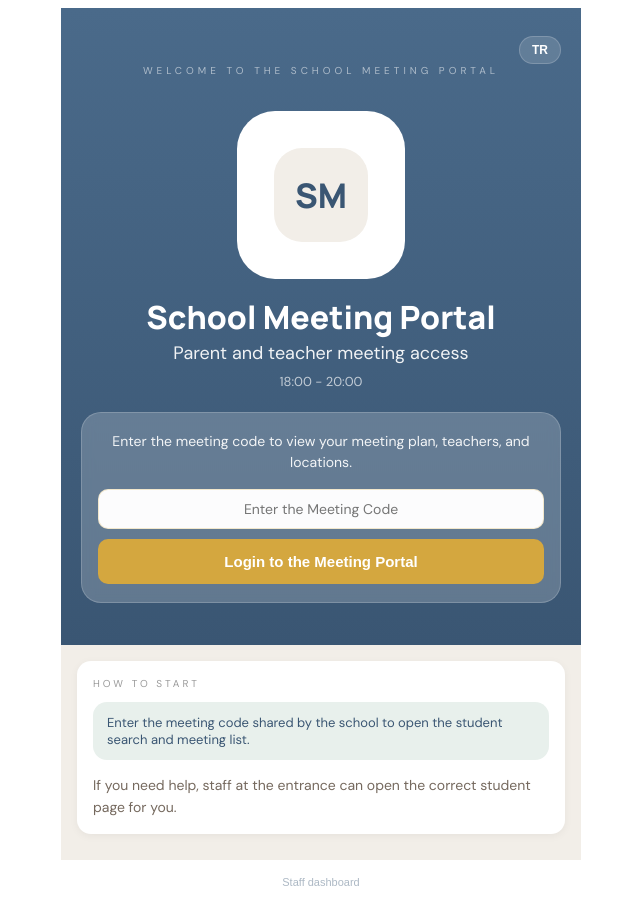
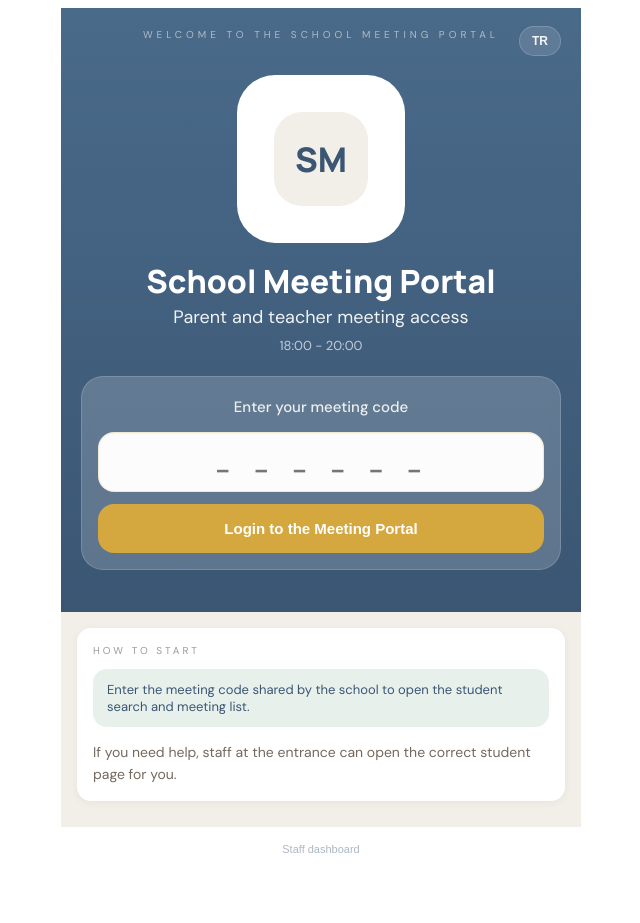
Before and after one commit to bedriozgur/veli_toplantisi, a React (Vite) app: page / in a window 1280 px wide. Shown: the whole page, without its empty margins (319-959 px from the left). After the commit the page ends 890 px from the top, so only its background shows below. Built offline with nearby package versions, Linux system fonts and the light colour scheme.

Commit message:
Update portal UI and enable EN/TR switch across screens

```diff
--- a/src/App.jsx
+++ b/src/App.jsx
@@ -37,54 +37,6 @@ const G = "#3A5673";
 const G2 = "#4A6A8A";
 const A = "#D4A73F";
 const CR = "#F2EEE8";
-
-const TRANSLATIONS = {
-  en: {
-    welcomeTop: "Welcome to the School Meeting Portal",
-    loginTitle: "Enter the meeting code to view your meeting plan, teachers, and locations.",
-    enterCode: "Enter the Meeting Code",
-    loginButton: "Login to the Meeting Portal",
-    howToStart: "How To Start",
-    defaultStatus: "Enter the meeting code from the school to open your meeting plan.",
-    cloudUnavailable: "Cloud event lookup is unavailable on this build.",
-    defaultNote: "Parents can scan the printed QR code or enter the meeting code provided by the school.",
-    staffLogin: "Staff login",
-    staffDashboard: "Staff dashboard",
-    languageSwitch: "TR",
-    landingSchoolFallback: "School Meeting Portal",
-    landingEventFallback: "Parent and teacher meeting access",
-    home: "Home",
-    meetingLookup: "Meeting Lookup",
-    parentScreen: "Parent screen",
-    lockStaff: "Lock staff",
-    staffDashboardTitle: "Staff Dashboard",
-    parentMeetings: "Parent meetings",
-    meetingPlan: "Meeting Plan"
-  },
-  tr: {
-    welcomeTop: "Okul Toplantı Portalına Hoş Geldiniz",
-    loginTitle: "Toplantı planınızı, öğretmenlerinizi ve toplantı yerlerini görmek için toplantı kodunu girin.",
-    enterCode: "Toplantı Kodunu Girin",
-    loginButton: "Toplantı Portalına Giriş",
-    howToStart: "Nasıl Başlanır",
-    defaultStatus: "Toplantı planınızı açmak için okulun verdiği toplantı kodunu girin.",
-    cloudUnavailable: "Bu sürümde bulut etkinlik erişimi kullanılamıyor.",
-    defaultNote: "Veliler, basılı QR kodu tarayabilir veya okulun verdiği toplantı kodunu girebilir.",
-    staffLogin: "Personel girişi",
-    staffDashboard: "Personel paneli",
-    languageSwitch: "EN",
-    landingSchoolFallback: "Okul Toplantı Portalı",
-    landingEventFallback: "Veli ve öğretmen toplantı erişimi",
-    home: "Ana Sayfa",
-    meetingLookup: "Toplantı Arama",
-    parentScreen: "Veli ekranı",
-    lockStaff: "Personeli kilitle",
-    staffDashboardTitle: "Personel Paneli",
-    parentMeetings: "Veli toplantıları",
-    meetingPlan: "Toplantı Planı"
-  }
-};
-
 const STORAGE_KEY = "pe_admin_v2";
 const PARENT_KEY_PREFIX = "pe_parent_v2:";
 const ADMIN_PIN_KEY = "pe_admin_pin";
@@ -253,12 +205,6 @@ export default function App() {
   const [landingCode, setLandingCode] = useState("");
   const [landingError, setLandingError] = useState("");
   const [language, setLanguage] = useState(() => safeGetStorage("portal_lang") || "en");
-  const t = TRANSLATIONS[language] || TRANSLATIONS.en;
-
-
-  useEffect(() => {
-    safeSetStorage("portal_lang", language);
-  }, [language]);
 
   const openParentState = async (raw) => {
     if (raw?.eventCode && raw?.studentId && cloudReady) {
@@ -443,6 +389,10 @@ export default function App() {
   useEffect(() => {
     safeSetStorage(ADMIN_UNLOCK_KEY, adminUnlocked ? "yes" : "no");
   }, [adminUnlocked]);
+
+  useEffect(() => {
+    safeSetStorage("portal_lang", language);
+  }, [language]);
 
   useEffect(() => {
     if (mode !== "parent" || !pData?.keyId) return;
@@ -705,11 +655,11 @@ export default function App() {
     )}&body=${encodeURIComponent(body)}`;
   };
 
-  if (loading) return <LoadingScreen label="Loading event" />;
-  if (mode === "error") return <ErrorScreen message={bootError} />;
+  if (loading) return <LoadingScreen label="Loading event" language={language} setLanguage={setLanguage} />;
+  if (mode === "error") return <ErrorScreen message={bootError} language={language} setLanguage={setLanguage} />;
 
   if (mode === "entrance" && entranceData) {
-    return <EntranceView data={entranceData} copyText={copyText} copied={copied} openParentView={openParentView} onBack={goHome} language={language} setLanguage={setLanguage} t={t} />;
+    return <EntranceView data={entranceData} copyText={copyText} copied={copied} openParentView={openParentView} onBack={goHome} language={language} setLanguage={setLanguage} />;
   }
 
   if (mode === "parent" && pData) {
@@ -721,19 +671,9 @@ export default function App() {
     const all = done === total && total > 0;
 
     return (
-      <div style={{ minHeight: "100vh", background: CR, fontFamily: "'DM Sans',sans-serif", maxWidth: 480, margin: "0 auto", paddingBottom: 100 }}>
+      <div style={{ minHeight: "100vh", background: CR, fontFamily: "'DM Sans',sans-serif", maxWidth: 480, margin: "0 auto", paddingBottom: 100, position: "relative" }}>
+        <LanguageToggle language={language} setLanguage={setLanguage} dark />
         <div style={{ background: G, padding: "26px 20px 24px", color: "white" }}>
-        <div style={{ display: "flex", justifyContent: "space-between", alignItems: "center", gap: 10, marginBottom: 12 }}>
-          <button onClick={goHome} style={{ background: "rgba(255,255,255,0.14)", color: "white", border: "none", borderRadius: 999, padding: "8px 12px", fontSize: 12, fontWeight: 700, cursor: "pointer" }}>
-            ← {t.home}
-          </button>
-          <button
-            onClick={() => setLanguage((prev) => (prev === "en" ? "tr" : "en"))}
-            style={{ background: "rgba(255,255,255,0.14)", color: "white", border: "1px solid rgba(255,255,255,0.18)", borderRadius: 999, padding: "8px 12px", fontSize: 12, fontWeight: 700, cursor: "pointer" }}
-          >
-            {t.languageSwitch}
-          </button>
-        </div>
           <div style={{ fontSize: 10, letterSpacing: 4, textTransform: "uppercase", opacity: 0.5, marginBottom: 6 }}>{pData.school}</div>
           <div style={{ fontFamily: "'Manrope',sans-serif", fontSize: 30, fontWeight: 800, lineHeight: 1.08, marginBottom: 4 }}>{pData.evtName}</div>
           {pData.child && <div style={{ fontSize: 16, fontWeight: 600, opacity: 0.88, marginBottom: 2 }}>{pData.child}{pData.parent ? ` · ${pData.parent}` : ""}</div>}
@@ -851,9 +791,6 @@ export default function App() {
     return (
       <>
         <HomeView
-          language={language}
-          setLanguage={setLanguage}
-          t={t}
           cloudReady={cloudReady}
           publishState={publishState}
           onOpenEntrance={openEntranceByCode}
@@ -870,6 +807,8 @@ export default function App() {
           endTime={endTime}
           landingHelpText={landingHelpText}
           landingNoteText={landingNoteText}
+          language={language}
+          setLanguage={setLanguage}
         />
         {showEventQr && (
           <QrModal
@@ -903,9 +842,6 @@ export default function App() {
 
   return (
     <AdminDashboard
-      language={language}
-      setLanguage={setLanguage}
-      t={t}
       school={school}
       schoolLogo={schoolLogo}
       evtName={evtName}
@@ -925,6 +861,8 @@ export default function App() {
       onOpenEntrance={openEntranceView}
       onOpenEventQr={() => setShowEventQr(true)}
       onLock={lockAdmin}
+      language={language}
+      setLanguage={setLanguage}
     >
       <div style={{ padding: "18px 16px 120px" }}>
         {adminTab === "teachers" && (
@@ -1024,7 +962,7 @@ export default function App() {
   );
 }
 
-function EntranceView({ data, copyText, copied, openParentView, onBack, language, setLanguage, t }) {
+function EntranceView({ data, copyText, copied, openParentView, onBack, language, setLanguage }) {
   const [query, setQuery] = useState("");
   const [selectedClass, setSelectedClass] = useState("all");
   const revealResults = query.trim().length >= 2;
@@ -1038,20 +976,13 @@ function EntranceView({ data, copyText, copied, openParentView, onBack, language
   }, [data.students, query, selectedClass, revealResults]);
 
   return (
-    <div style={{ minHeight: "100vh", background: CR, maxWidth: 520, margin: "0 auto", paddingBottom: 28, fontFamily: "'DM Sans',sans-serif" }}>
+    <div style={{ minHeight: "100vh", background: CR, maxWidth: 520, margin: "0 auto", paddingBottom: 28, fontFamily: "'DM Sans',sans-serif", position: "relative" }}>
+      <LanguageToggle language={language} setLanguage={setLanguage} dark />
       <div style={{ background: G, color: "white", padding: "28px 20px 22px" }}>
-        <div style={{ display: "flex", justifyContent: "space-between", alignItems: "center", gap: 10, marginBottom: 14 }}>
-          <button onClick={onBack} style={{ background: "rgba(255,255,255,0.14)", color: "white", border: "none", borderRadius: 999, padding: "8px 12px", fontSize: 12, fontWeight: 700, cursor: "pointer" }}>
-            ← {t.home}
+        <button onClick={onBack} style={{ background: "rgba(255,255,255,0.14)", color: "white", border: "none", borderRadius: 999, padding: "8px 12px", fontSize: 12, fontWeight: 700, cursor: "pointer", marginBottom: 14 }}>
+          ← Home
         </button>
-          <button
-            onClick={() => setLanguage((prev) => (prev === "en" ? "tr" : "en"))}
-            style={{ background: "rgba(255,255,255,0.14)", color: "white", border: "1px solid rgba(255,255,255,0.18)", borderRadius: 999, padding: "8px 12px", fontSize: 12, fontWeight: 700, cursor: "pointer" }}
-          >
-            {t.languageSwitch}
-          </button>
-        </div>
-        <div style={{ fontSize: 10, letterSpacing: 4, textTransform: "uppercase", opacity: 0.55, marginBottom: 8 }}>{t.meetingLookup}</div>
+        <div style={{ fontSize: 10, letterSpacing: 4, textTransform: "uppercase", opacity: 0.55, marginBottom: 8 }}>Meeting Lookup</div>
         <div style={{ fontFamily: "'Manrope',sans-serif", fontSize: 32, fontWeight: 800, lineHeight: 1.05, marginBottom: 6 }}>{data.evtName}</div>
         <div style={{ fontSize: 16, fontWeight: 600, opacity: 0.86 }}>{data.school}</div>
         <div style={{ fontSize: 13, opacity: 0.62, marginTop: 4 }}>
@@ -1111,9 +1042,6 @@ function EntranceView({ data, copyText, copied, openParentView, onBack, language
 }
 
 function HomeView({
-  language,
-  setLanguage,
-  t,
   cloudReady,
   publishState,
   onOpenEntrance,
@@ -1130,36 +1058,31 @@ function HomeView({
   endTime,
   landingHelpText,
   landingNoteText,
+  language,
+  setLanguage,
 }) {
-
   const statusLabel = cloudReady
-    ? publishState || t.defaultStatus
-    : t.cloudUnavailable;
+    ? publishState || "Enter the meeting code from the school to open your meeting plan."
+    : "Cloud event lookup is unavailable on this build.";
   const showNeutralBrand = !schoolLogo && (!school || school === DEFAULT_SCHOOL) && (!evtName || evtName === DEFAULT_EVENT);
-  const landingSchool = showNeutralBrand ? t.landingSchoolFallback : school;
-  const landingEvent = showNeutralBrand ? t.landingEventFallback : evtName;
+  const landingSchool = showNeutralBrand ? "School Meeting Portal" : school;
+  const landingEvent = showNeutralBrand ? "Parent and teacher meeting access" : evtName;
+  const topWelcome = language === "tr" ? "Okul Toplantı Portalına Hoş Geldiniz" : "Welcome to the School Meeting Portal";
+  const entryPrompt = language === "tr" ? "Toplantı kodunuzu girin" : "Enter your meeting code";
+  const loginLabel = language === "tr" ? "Toplantı Portalına Giriş" : "Login to the Meeting Portal";
+  const howToStartLabel = language === "tr" ? "Nasıl Başlanır" : "How To Start";
+  const langButtonLabel = language === "tr" ? "EN" : "TR";
 
   return (
     <div style={{ minHeight: "100vh", background: "#FFFFFF", fontFamily: "'DM Sans',sans-serif", maxWidth: 520, margin: "0 auto" }}>
-      <div style={{ background: `linear-gradient(180deg, ${G2} 0%, ${G} 100%)`, color: "white", padding: "28px 20px 42px" }}>
-        <div style={{ display: "flex", justifyContent: "flex-end" }}>
+      <div style={{ background: `linear-gradient(180deg, ${G2} 0%, ${G} 100%)`, color: "white", padding: "20px 20px 42px", position: "relative" }}>
         <button
-            onClick={() => setLanguage((prev) => (prev === "en" ? "tr" : "en"))}
-            style={{
-              background: "rgba(255,255,255,0.14)",
-              color: "white",
-              border: "1px solid rgba(255,255,255,0.18)",
-              borderRadius: 999,
-              padding: "6px 12px",
-              fontSize: 12,
-              fontWeight: 700,
-              cursor: "pointer"
-            }}
+          onClick={() => setLanguage(language === "tr" ? "en" : "tr")}
+          style={{ position: "absolute", top: 18, right: 20, background: "rgba(255,255,255,0.12)", color: "rgba(255,255,255,0.92)", border: "1px solid rgba(255,255,255,0.18)", borderRadius: 999, padding: "7px 12px", fontSize: 12, fontWeight: 700, cursor: "pointer" }}
         >
-            {t.languageSwitch}
+          {langButtonLabel}
         </button>
-        </div>
-        <div style={{ fontSize: 10, letterSpacing: 4, textTransform: "uppercase", opacity: 0.55, textAlign: "center", marginBottom: 8 }}>{t.welcomeTop}</div>
+        <div style={{ fontSize: 10, letterSpacing: 4, textTransform: "uppercase", opacity: 0.55, textAlign: "center", marginBottom: 8 }}>{topWelcome}</div>
         <div style={{ display: "flex", flexDirection: "column", alignItems: "center", textAlign: "center", marginTop: 34, marginBottom: 22 }}>
           <div style={{ width: 168, minHeight: 168, borderRadius: 38, background: "#FFFFFF", border: "1px solid rgba(255,255,255,0.32)", display: "flex", alignItems: "center", justifyContent: "center", boxShadow: "inset 0 1px 0 rgba(255,255,255,0.08)", marginBottom: 22, overflow: "hidden", padding: schoolLogo ? 18 : 0, boxSizing: "border-box" }}>
             {schoolLogo ? (
@@ -1176,9 +1099,9 @@ function HomeView({
             {[evtDate ? fmtDate(evtDate) : "", fmtEventWindow(startTime, endTime)].filter(Boolean).join(" · ")}
           </div>
         </div>
-        <div style={{ marginTop: 22, background: "rgba(255,255,255,0.20)", border: "1px solid rgba(255,255,255,0.18)", backdropFilter: "blur(6px)", borderRadius: 20, padding: "18px 16px" }}>
-          <div style={{ fontSize: 14, lineHeight: 1.5, color: "rgba(255,255,255,0.92)", textAlign: "center" }}>
-            {t.loginTitle}
+        <div style={{ marginTop: 22, background: "rgba(255,255,255,0.18)", border: "1px solid rgba(255,255,255,0.16)", backdropFilter: "blur(6px)", borderRadius: 22, padding: "20px 16px 16px" }}>
+          <div style={{ fontSize: 15, fontWeight: 500, color: "rgba(255,255,255,0.88)", textAlign: "center", marginBottom: 14, lineHeight: 1.4 }}>
+            {entryPrompt}
           </div>
           <input
             value={landingCode}
@@ -1186,24 +1109,40 @@ function HomeView({
             onKeyDown={(event) => {
               if (event.key === "Enter") onOpenEntrance(landingCode);
             }}
-            placeholder={t.enterCode}
-            style={{ ...iBase, marginTop: 16, background: "rgba(255,255,255,0.98)", textAlign: "center", borderColor: "rgba(212,167,63,0.25)", color: "#4B5563" }}
+            placeholder="_  _  _  _  _  _"
+            maxLength={6}
+            style={{
+              ...iBase,
+              marginTop: 0,
+              height: 60,
+              padding: "0 18px",
+              background: "rgba(255,255,255,0.98)",
+              textAlign: "center",
+              borderColor: "rgba(212,167,63,0.22)",
+              borderRadius: 16,
+              color: "#334155",
+              fontSize: 20,
+              fontWeight: 700,
+              letterSpacing: "0.24em",
+              textTransform: "uppercase",
+              boxShadow: "inset 0 1px 2px rgba(15,23,42,0.04)"
+            }}
           />
-          <Btn amber full onClick={() => onOpenEntrance(landingCode)} style={{ padding: "14px 16px", fontSize: 15, marginTop: 10 }}>
-            {t.loginButton}
+          <Btn amber full onClick={() => onOpenEntrance(landingCode)} style={{ padding: "16px 16px", fontSize: 15, marginTop: 12, borderRadius: 16 }}>
+            {loginLabel}
           </Btn>
-          {landingError && <div style={{ marginTop: 10, fontSize: 12, color: "#FFD5D5" }}>{landingError}</div>}
+          {landingError && <div style={{ marginTop: 10, fontSize: 12, color: "#FFD5D5", textAlign: "center" }}>{landingError}</div>}
         </div>
       </div>
 
       <div style={{ background: CR, padding: "16px 16px 14px" }}>
         <Card>
-          <SLabel>{t.howToStart}</SLabel>
+          <SLabel>{howToStartLabel}</SLabel>
           <div style={{ background: cloudReady ? "#E8F0EC" : "#FFF0E3", borderRadius: 14, padding: "12px 14px", fontSize: 13, color: G, marginBottom: 14 }}>
             {landingHelpText || statusLabel}
           </div>
           <div style={{ fontSize: 14, lineHeight: 1.6, color: "#75695E" }}>
-            {landingNoteText || t.defaultNote}
+            {landingNoteText || "Parents can scan the printed QR code or enter the meeting code provided by the school."}
           </div>
 
         </Card>
@@ -1223,7 +1162,7 @@ function HomeView({
             display: "inline-block"
           }}
         >
-          {adminConfigured ? t.staffLogin : t.staffDashboard}
+          {adminConfigured ? "Staff login" : "Staff dashboard"}
         </button>
       </div>
     </div>
@@ -1231,9 +1170,6 @@ function HomeView({
 }
 
 function AdminDashboard({
-  language,
-  setLanguage,
-  t,
   school,
   schoolLogo,
   evtName,
@@ -1254,27 +1190,22 @@ function AdminDashboard({
   onOpenEventQr,
   onLock,
   children,
+  language,
+  setLanguage,
 }) {
   return (
-    <div style={{ minHeight: "100vh", background: CR, fontFamily: "'DM Sans',sans-serif", maxWidth: 520, margin: "0 auto" }}>
+    <div style={{ minHeight: "100vh", background: CR, fontFamily: "'DM Sans',sans-serif", maxWidth: 520, margin: "0 auto", position: "relative" }}>
+      <LanguageToggle language={language} setLanguage={setLanguage} dark />
       <div style={{ background: G, padding: "22px 20px 18px", color: "white" }}>
         <div style={{ display: "flex", justifyContent: "space-between", alignItems: "center", gap: 10, marginBottom: 14 }}>
           <button onClick={onBack} style={{ background: "rgba(255,255,255,0.12)", color: "white", border: "none", borderRadius: 999, padding: "8px 12px", fontSize: 12, fontWeight: 700, cursor: "pointer" }}>
-            ← {t.parentScreen}
-          </button>
-          <div style={{ display: "flex", alignItems: "center", gap: 8 }}>
-            <button
-              onClick={() => setLanguage((prev) => (prev === "en" ? "tr" : "en"))}
-              style={{ background: "rgba(255,255,255,0.12)", color: "white", border: "1px solid rgba(255,255,255,0.18)", borderRadius: 999, padding: "8px 12px", fontSize: 12, fontWeight: 700, cursor: "pointer" }}
-            >
-              {t.languageSwitch}
+            ← Parent screen
           </button>
           <button onClick={onLock} style={{ background: "rgba(255,255,255,0.12)", color: "white", border: "none", borderRadius: 999, padding: "8px 12px", fontSize: 12, fontWeight: 700, cursor: "pointer" }}>
-              {t.lockStaff}
+            Lock staff
           </button>
         </div>
-        </div>
-        <div style={{ fontSize: 10, letterSpacing: 4, textTransform: "uppercase", opacity: 0.5, marginBottom: 6 }}>{t.staffDashboardTitle}</div>
+        <div style={{ fontSize: 10, letterSpacing: 4, textTransform: "uppercase", opacity: 0.5, marginBottom: 6 }}>Staff Dashboard</div>
         <div style={{ display: "flex", alignItems: "center", gap: 12, marginBottom: 8 }}>
           {schoolLogo ? (
             <img src={schoolLogo} alt={`${school} logo`} style={{ width: 48, height: 48, borderRadius: 14, objectFit: "contain", background: CR, padding: 6, boxSizing: "border-box", flexShrink: 0 }} />
@@ -1811,11 +1742,42 @@ function StudentsTab({ students, setStudents, classes, teachers, studentUrl, qrS
   );
 }
 
-function LoadingScreen({ label }) {
-  return <div style={{ minHeight: "100vh", background: CR, display: "flex", alignItems: "center", justifyContent: "center", color: G, fontFamily: "'DM Sans',sans-serif" }}>{label}...</div>;
-}
-
-function ErrorScreen({ message }) {
+
+function LanguageToggle({ language, setLanguage, dark = true, style = {} }) {
+  return (
+    <button
+      onClick={() => setLanguage(language === "tr" ? "en" : "tr")}
+      style={{
+        position: "absolute",
+        top: 18,
+        right: 20,
+        background: dark ? "rgba(255,255,255,0.14)" : "rgba(58,86,115,0.08)",
+        color: dark ? "white" : G,
+        border: dark ? "1px solid rgba(255,255,255,0.18)" : "1px solid rgba(58,86,115,0.18)",
+        borderRadius: 10,
+        padding: "6px 10px",
+        fontSize: 12,
+        fontWeight: 700,
+        cursor: "pointer",
+        zIndex: 5,
+        ...style,
+      }}
+    >
+      {language === "tr" ? "EN" : "TR"}
+    </button>
+  );
+}
+
+function LoadingScreen({ label, language, setLanguage }) {
+  return (
+    <div style={{ minHeight: "100vh", background: CR, display: "flex", alignItems: "center", justifyContent: "center", color: G, fontFamily: "'DM Sans',sans-serif", position: "relative" }}>
+      <LanguageToggle language={language} setLanguage={setLanguage} dark={false} />
+      {label}...
+    </div>
+  );
+}
+
+function ErrorScreen({ message, language, setLanguage }) {
   return <div style={{ minHeight: "100vh", background: CR, padding: 24, color: G, fontFamily: "'DM Sans',sans-serif" }}><div style={{ maxWidth: 720, margin: "0 auto" }}><div style={{ fontSize: 12, letterSpacing: 2, textTransform: "uppercase", opacity: 0.6, marginBottom: 10 }}>App Error</div><h1 style={{ margin: "0 0 12px", fontSize: 28 }}>The app could not open this event</h1><p style={{ margin: 0, lineHeight: 1.5 }}>{message}</p></div></div>;
 }
 
```
Lines whose indentation alone changed are shown as unchanged.
